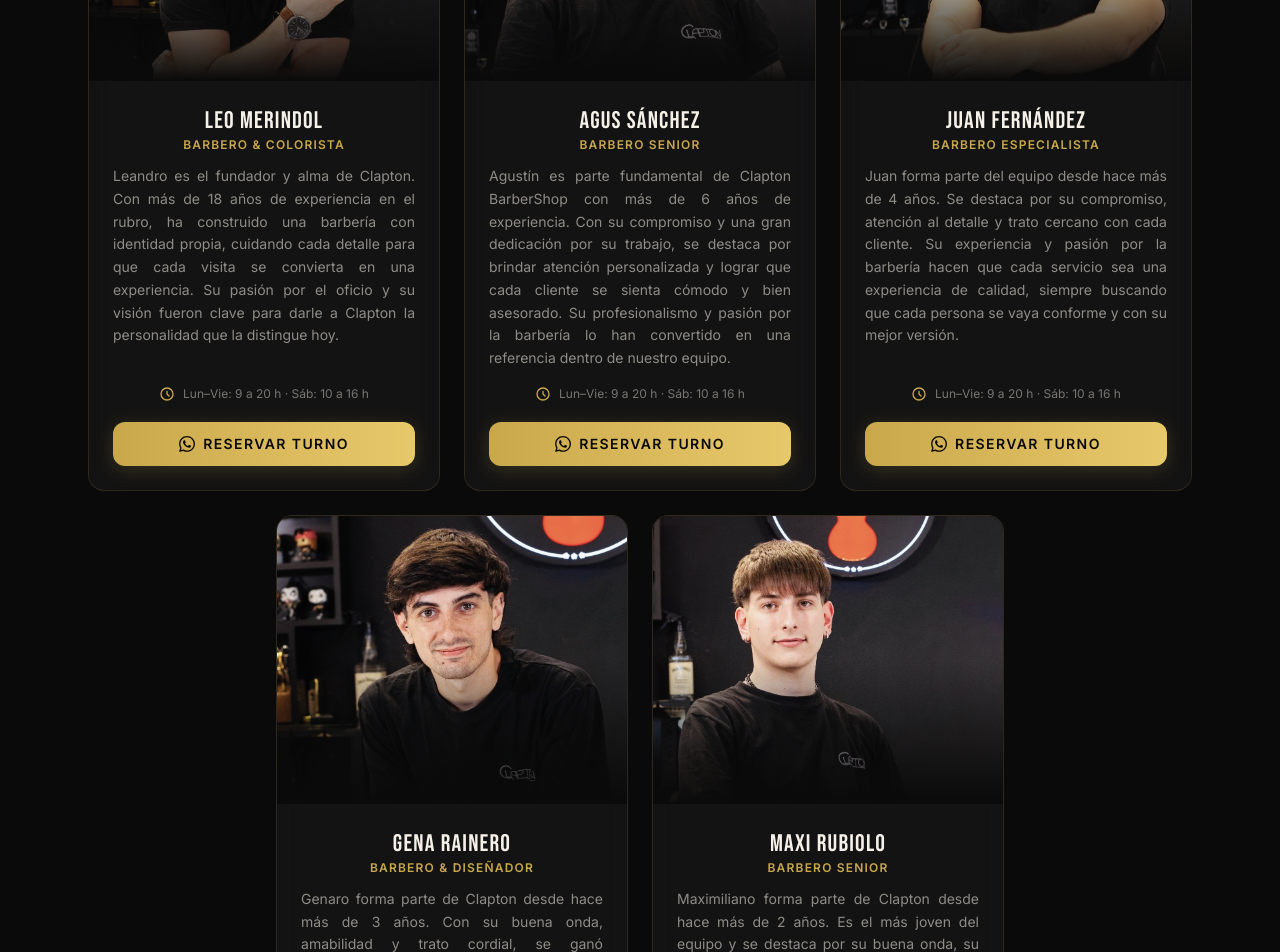
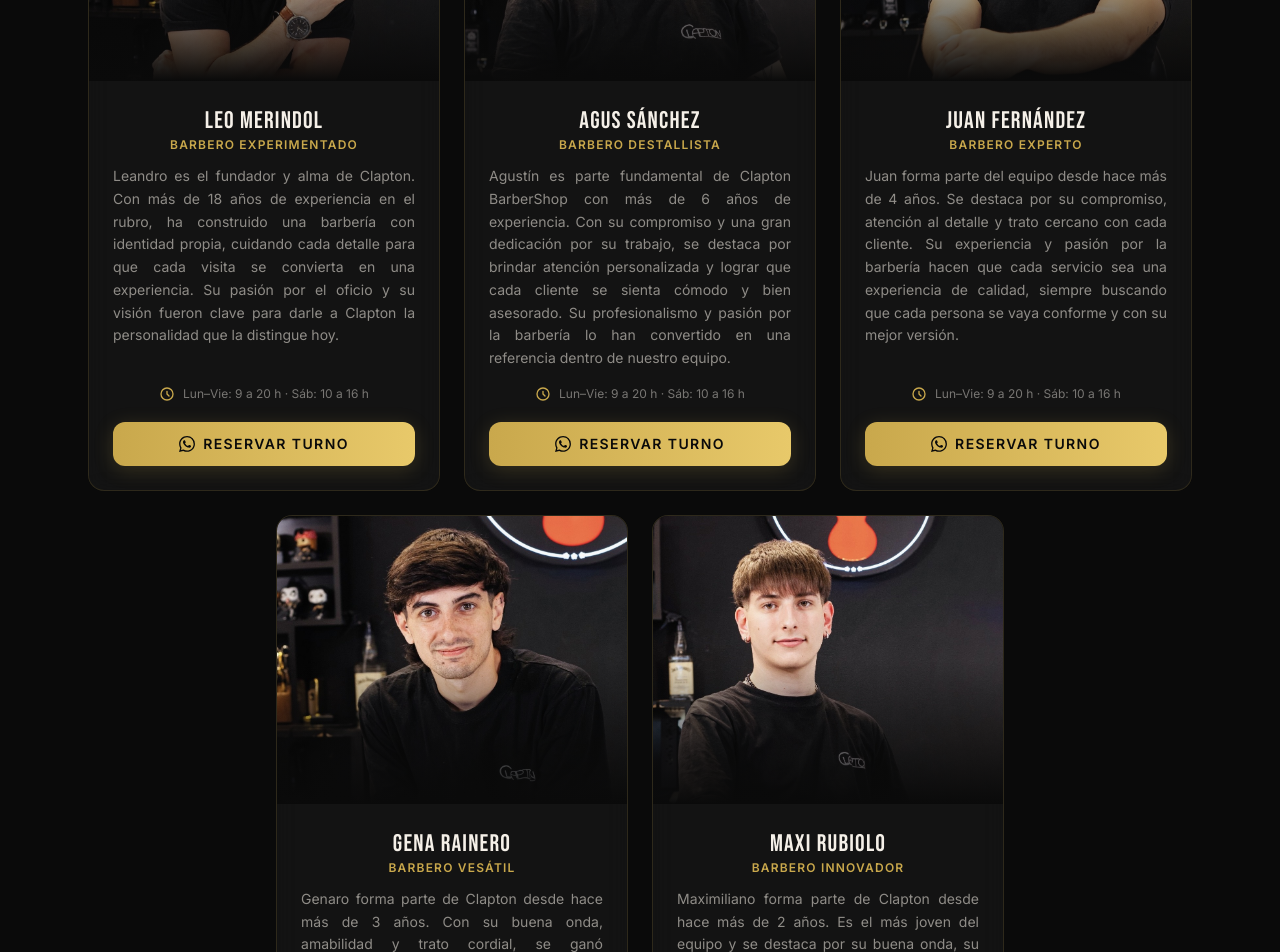
Before and after one commit to salvador-castro/clapton-barberia, a React (Vite) app: page / in a window 1280 px wide. Shown: the part 2200-3152 px from the top of the page. Built offline with nearby package versions, Linux system fonts and the light colour scheme.

Commit message:
changes roles members

```diff
--- a/src/components/Barbers.tsx
+++ b/src/components/Barbers.tsx
@@ -2,7 +2,7 @@ const barbers = [
   {
     id: 'leo-merindol',
     name: 'Leo Merindol',
-    role: 'Barbero & Colorista',
+    role: 'Barbero experimentado',
     photo: '/equipo/leoMerindol.jpeg',
     description: 'Leandro es el fundador y alma de Clapton. Con más de 18 años de experiencia en el rubro, ha construido una barbería con identidad propia, cuidando cada detalle para que cada visita se convierta en una experiencia. Su pasión por el oficio y su visión fueron clave para darle a Clapton la personalidad que la distingue hoy.',
     schedule: 'Lun–Vie: 9 a 20 h · Sáb: 10 a 16 h',
@@ -11,7 +11,7 @@ const barbers = [
   {
     id: 'agus-sanchez',
     name: 'Agus Sánchez',
-    role: 'Barbero Senior',
+    role: 'Barbero destallista',
     photo: '/equipo/agusSanchez.jpeg',
     description: 'Agustín es parte fundamental de Clapton BarberShop con más de 6 años de experiencia. Con su compromiso y una gran dedicación por su trabajo, se destaca por brindar atención personalizada y lograr que cada cliente se sienta cómodo y bien asesorado. Su profesionalismo y pasión por la barbería lo han convertido en una referencia dentro de nuestro equipo.',
     schedule: 'Lun–Vie: 9 a 20 h · Sáb: 10 a 16 h',
@@ -20,7 +20,7 @@ const barbers = [
   {
     id: 'juan-fernandez',
     name: 'Juan Fernández',
-    role: 'Barbero Especialista',
+    role: 'Barbero experto',
     photo: '/equipo/juanFernandez.jpeg',
     description: 'Juan forma parte del equipo desde hace más de 4 años. Se destaca por su compromiso, atención al detalle y trato cercano con cada cliente. Su experiencia y pasión por la barbería hacen que cada servicio sea una experiencia de calidad, siempre buscando que cada persona se vaya conforme y con su mejor versión.',
     schedule: 'Lun–Vie: 9 a 20 h · Sáb: 10 a 16 h',
@@ -29,7 +29,7 @@ const barbers = [
   {
     id: 'gena-rainero',
     name: 'Gena Rainero',
-    role: 'Barbero & Diseñador',
+    role: 'Barbero vesátil',
     photo: '/equipo/genaRainero.jpeg',
     description: 'Genaro forma parte de Clapton desde hace más de 3 años. Con su buena onda, amabilidad y trato cordial, se ganó rápidamente el cariño y la confianza de los clientes. Es un profesional atento, agradable y cercano, capaz de hacer sentir cómodo a cualquier persona que pase por el sillón.',
     schedule: 'Lun–Vie: 9 a 20 h · Sáb: 10 a 16 h',
@@ -38,7 +38,7 @@ const barbers = [
   {
     id: 'maxi-rubiolo',
     name: 'Maxi Rubiolo',
-    role: 'Barbero Senior',
+    role: 'Barbero innovador',
     photo: '/equipo/maxiRubiolo.jpeg',
     description: 'Maximiliano forma parte de Clapton desde hace más de 2 años. Es el más joven del equipo y se destaca por su buena onda, su personalidad divertida y su pasión por los cortes modernos. Especialista en fades prolijos y precisos, siempre está atento a las últimas tendencias, lo que lo convierte en una gran opción para quienes buscan un estilo actual y fresco.',
     schedule: 'Lun–Vie: 9 a 20 h · Sáb: 10 a 16 h',
```
